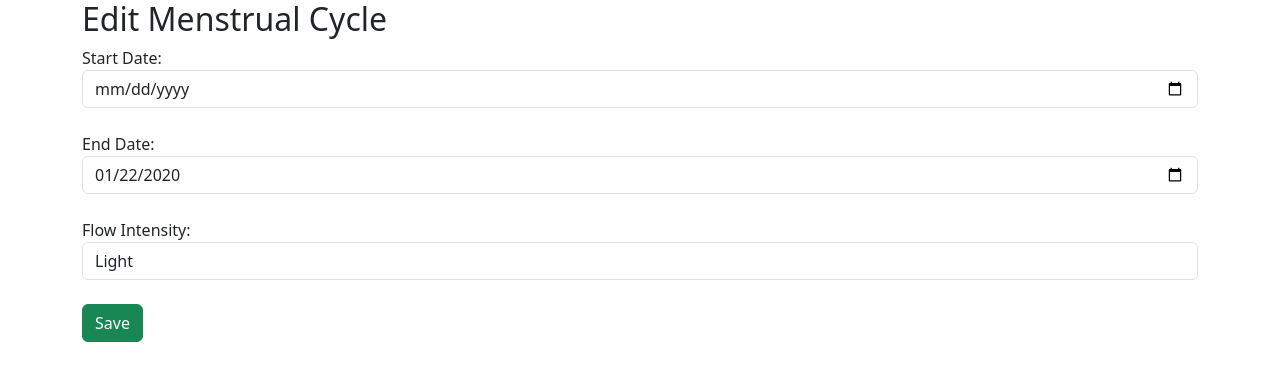
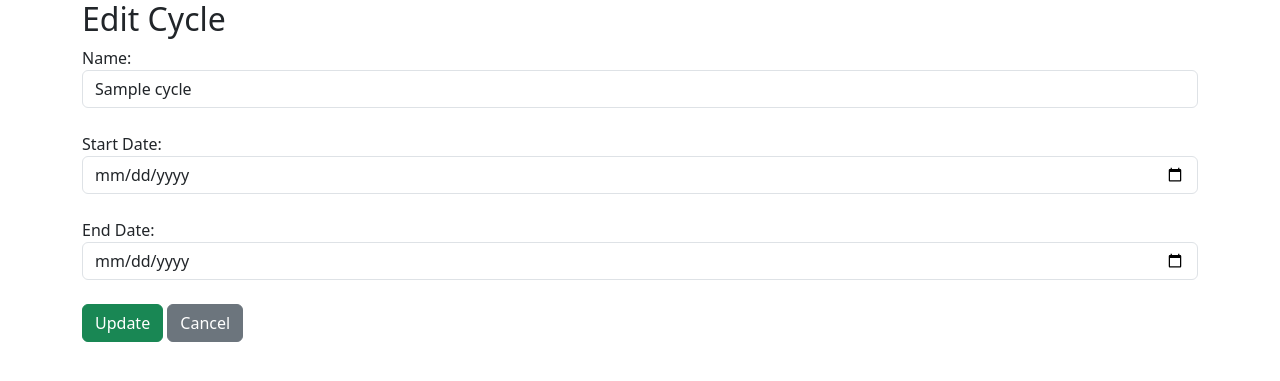
Before and after one commit to Glendeschema/tracker_app, a PHP site: page /edit_cycle.php?id=1 in a window 1280 px wide. Shown: the top 381 px of the page. Run offline with PHP 8.4, Linux system fonts and the light colour scheme; the visitor is signed in with stand-in values (Sample User, id 1); tables that the repository leaves empty or names only in its code hold one stand-in row (values such as "Sample post"); some libraries are stand-ins or nearby versions.

Commit message:
Update edit_cycle.php

```diff
--- a/edit_cycle.php
+++ b/edit_cycle.php
@@ -2,44 +2,37 @@
 include 'db.php';
 session_start();
 
+// Ensure user is logged in
 if (!isset($_SESSION["user_id"])) {
     header("Location: login.php");
     exit;
 }
 
 $user_id = $_SESSION["user_id"];
-$cycle_id = isset($_GET['id']) ? $_GET['id'] : null;
+$cycle_id = $_GET['id'] ?? null;
 
+// Fetch cycle details
 if ($cycle_id) {
-    // Fetch the cycle to be edited
-    $stmt = $pdo->prepare("SELECT * FROM Cycles WHERE user_id = ? AND id = ?");
-    $stmt->execute([$user_id, $cycle_id]);
-    $cycle = $stmt->fetch(PDO::FETCH_ASSOC);
+    $stmt = $pdo->prepare("SELECT * FROM Cycles WHERE id = ? AND user_id = ?");
+    $stmt->execute([$cycle_id, $user_id]);
+    $cycle = $stmt->fetch();
 
-    // If cycle doesn't exist, redirect
     if (!$cycle) {
-        header("Location: index.php");
-        exit;
+        die("Cycle not found.");
     }
+}
 
-    // Calculate the default end date (+7 days from start date)
-    $start_date = new DateTime($cycle["start_date"]);
-    $start_date->modify('+7 days');
-    $end_date = $start_date->format('Y-m-d');
+// Handle update request
+if ($_SERVER["REQUEST_METHOD"] == "POST") {
+    $name = $_POST["name"];
+    $start_date = $_POST["start_date"];
+    $end_date = $_POST["end_date"];
 
-    if ($_SERVER["REQUEST_METHOD"] == "POST") {
-        $new_start_date = $_POST["start_date"];
-        $new_end_date = $_POST["end_date"];
-        $flow_intensity = $_POST["flow_intensity"];
+    $stmt = $pdo->prepare("UPDATE Cycles SET name = ?, start_date = ?, end_date = ? WHERE id = ? AND user_id = ?");
+    $stmt->execute([$name, $start_date, $end_date, $cycle_id, $user_id]);
 
-        // Update the cycle in the database
-        $stmt = $pdo->prepare("UPDATE Cycles SET start_date = ?, end_date = ?, flow_intensity = ? WHERE id = ?");
-        $stmt->execute([$new_start_date, $new_end_date, $flow_intensity, $cycle_id]);
-
-        // Redirect to the dashboard after update
-        header("Location: index.php");
-        exit;
-    }
+    header("Location: index.php");
+    exit;
 }
 ?>
 
@@ -50,19 +43,16 @@ if ($cycle_id) {
     <link rel="stylesheet" href="https://cdn.jsdelivr.net/npm/bootstrap@5.3.0/dist/css/bootstrap.min.css">
 </head>
 <body class="container">
-    <h2>Edit Menstrual Cycle</h2>
+    <h2>Edit Cycle</h2>
     <form method="post">
+        <label>Name:</label>
+        <input type="text" name="name" class="form-control" value="<?= htmlspecialchars($cycle['name']) ?>" required><br>
         <label>Start Date:</label>
-        <input type="date" name="start_date" class="form-control" value="<?= $cycle["start_date"] ?>" required><br>
+        <input type="date" name="start_date" class="form-control" value="<?= $cycle['start_date'] ?>" required><br>
         <label>End Date:</label>
-        <input type="date" name="end_date" class="form-control" value="<?= $end_date ?>" required><br>
-        <label>Flow Intensity:</label>
-        <select name="flow_intensity" class="form-control">
-            <option value="Light" <?= $cycle["flow_intensity"] == "Light" ? 'selected' : '' ?>>Light</option>
-            <option value="Medium" <?= $cycle["flow_intensity"] == "Medium" ? 'selected' : '' ?>>Medium</option>
-            <option value="Heavy" <?= $cycle["flow_intensity"] == "Heavy" ? 'selected' : '' ?>>Heavy</option>
-        </select><br>
-        <button type="submit" class="btn btn-success">Save</button>
+        <input type="date" name="end_date" class="form-control" value="<?= $cycle['end_date'] ?>" required><br>
+        <button type="submit" class="btn btn-success">Update</button>
+        <a href="index.php" class="btn btn-secondary">Cancel</a>
     </form>
 </body>
 </html>
```
